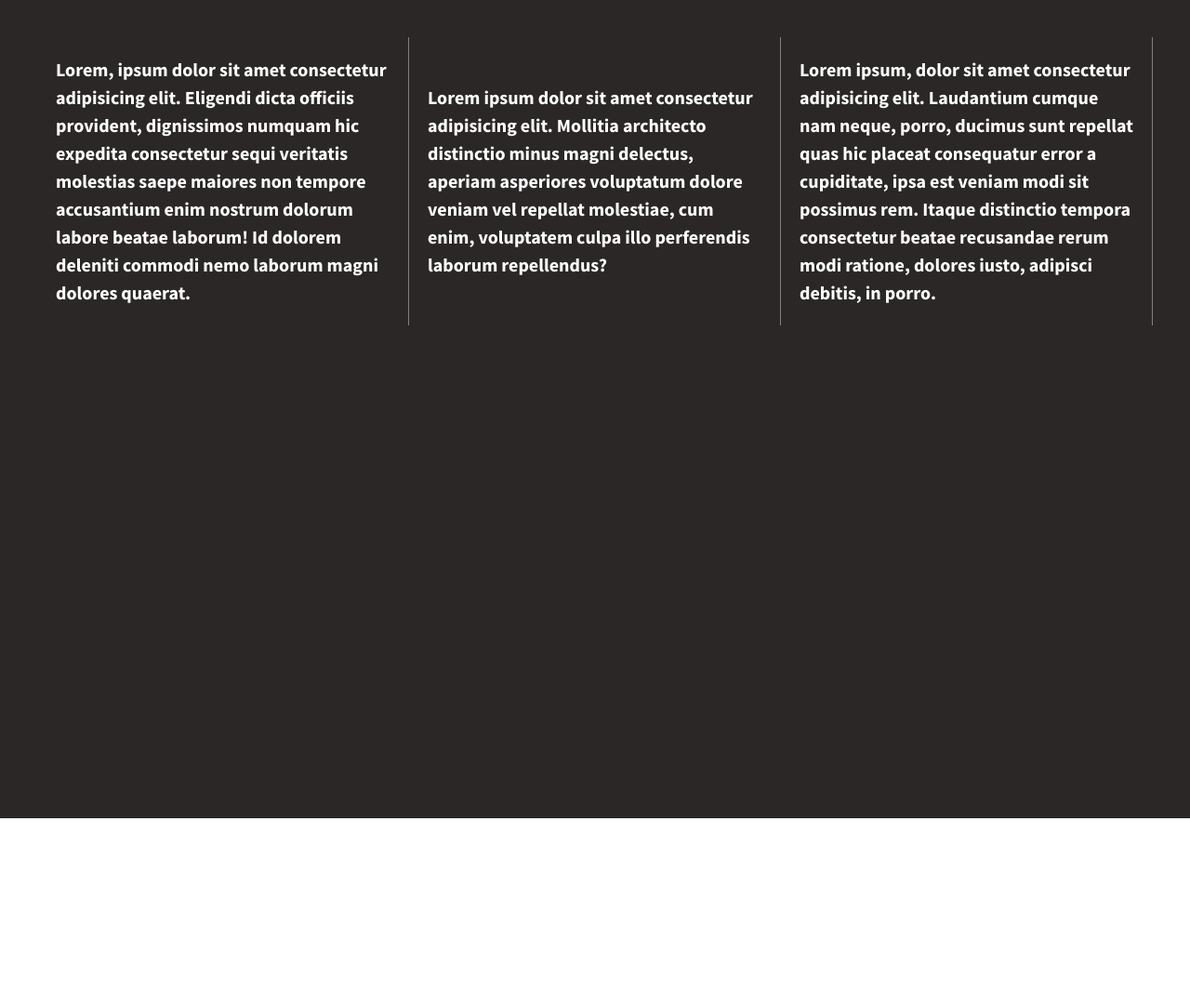
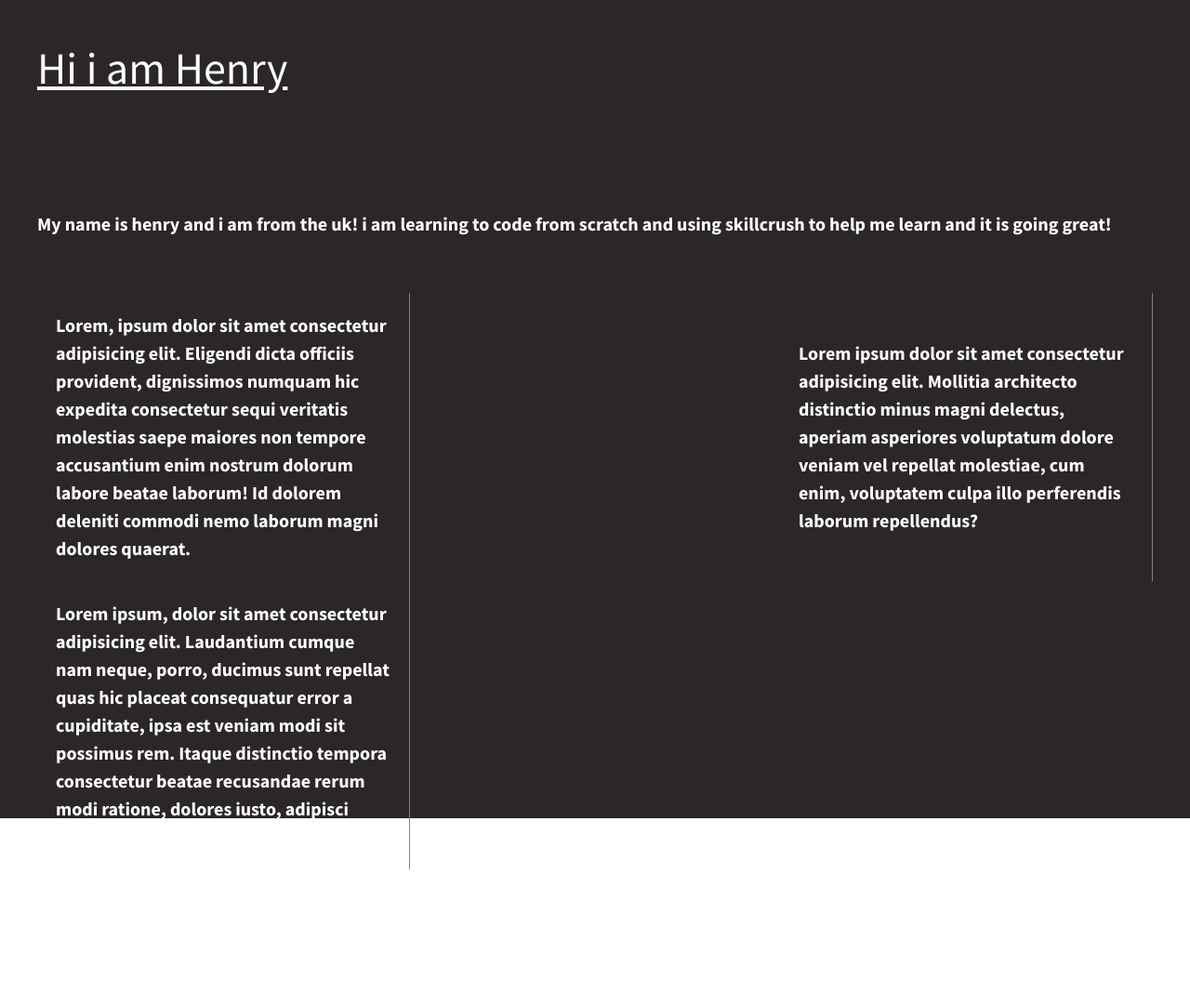
Before and after one commit to henry-salliss/flexgrid, a plain HTML site: page index.html in a window 1280 px wide. Shown: the whole page at 93% size. Before the commit the page ends 880 px from the top, so only its background shows below. Drawn offline with nearby package versions, Linux system fonts and the light colour scheme.

Commit message:
added header main and footer

```diff
--- a/css/main.css
+++ b/css/main.css
@@ -114,6 +114,7 @@ body {
   font-weight: 700;
   display: flex;
   justify-content: space-between;
+  flex-wrap: wrap;
 }
 
 .div-1, .div-2, .div-3 {
@@ -131,7 +132,32 @@ body {
   border-right: 1px solid gray;
 }
 
+header{
+    display: flex;
+    justify-content: flex-start;
+    color: #fff;
+    width: 100%;
+    padding-bottom: 10%;
+    font-weight: 300;
+    font-size: 48px;
+    text-decoration: underline;
+}
 
+main{
+    display: flex;
+    justify-content: center;
+    align-items: center;
+    color: #fff;
+    padding-bottom: 5%;
+}
+
+footer{
+    display: flex;
+    justify-content: center;
+    color: #fff;
+    width: 100%;
+    padding-top: 10%;
+}
 
 
 /* ==========================================================================
--- a/index.html
+++ b/index.html
@@ -22,6 +22,8 @@
         <![endif]-->
 
         <section class="wrapper">
+            <header>Hi i am Henry</header>
+            <main>My name is henry and i am from the uk! i am learning to code from scratch and using skillcrush to help me learn and it is going great!</main>
             <div class="div-1">
                 Lorem, ipsum dolor sit amet consectetur adipisicing elit. Eligendi dicta officiis provident, dignissimos numquam hic expedita consectetur sequi veritatis molestias saepe maiores non tempore accusantium enim nostrum dolorum labore beatae laborum! Id dolorem deleniti commodi nemo laborum magni dolores quaerat.
             </div>
@@ -31,6 +33,7 @@
             <div class="div-3">
                 Lorem ipsum, dolor sit amet consectetur adipisicing elit. Laudantium cumque nam neque, porro, ducimus sunt repellat quas hic placeat consequatur error a cupiditate, ipsa est veniam modi sit possimus rem. Itaque distinctio tempora consectetur beatae recusandae rerum modi ratione, dolores iusto, adipisci debitis, in porro.
             </div>
+            <footer>copyright 2020 henrysalliss.co.uk</footer>
         </section>
 
         <script src="https://ajax.googleapis.com/ajax/libs/jquery/1.11.3/jquery.min.js"></script>
```
